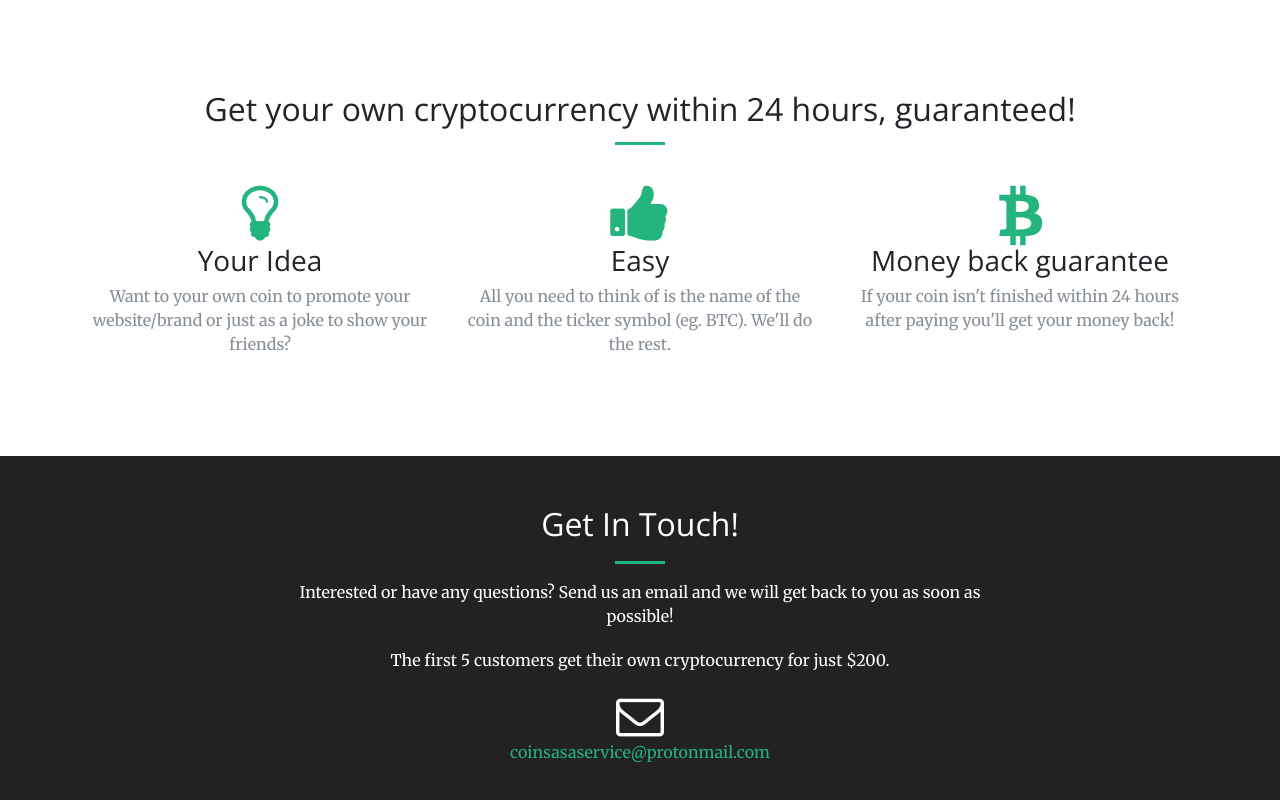
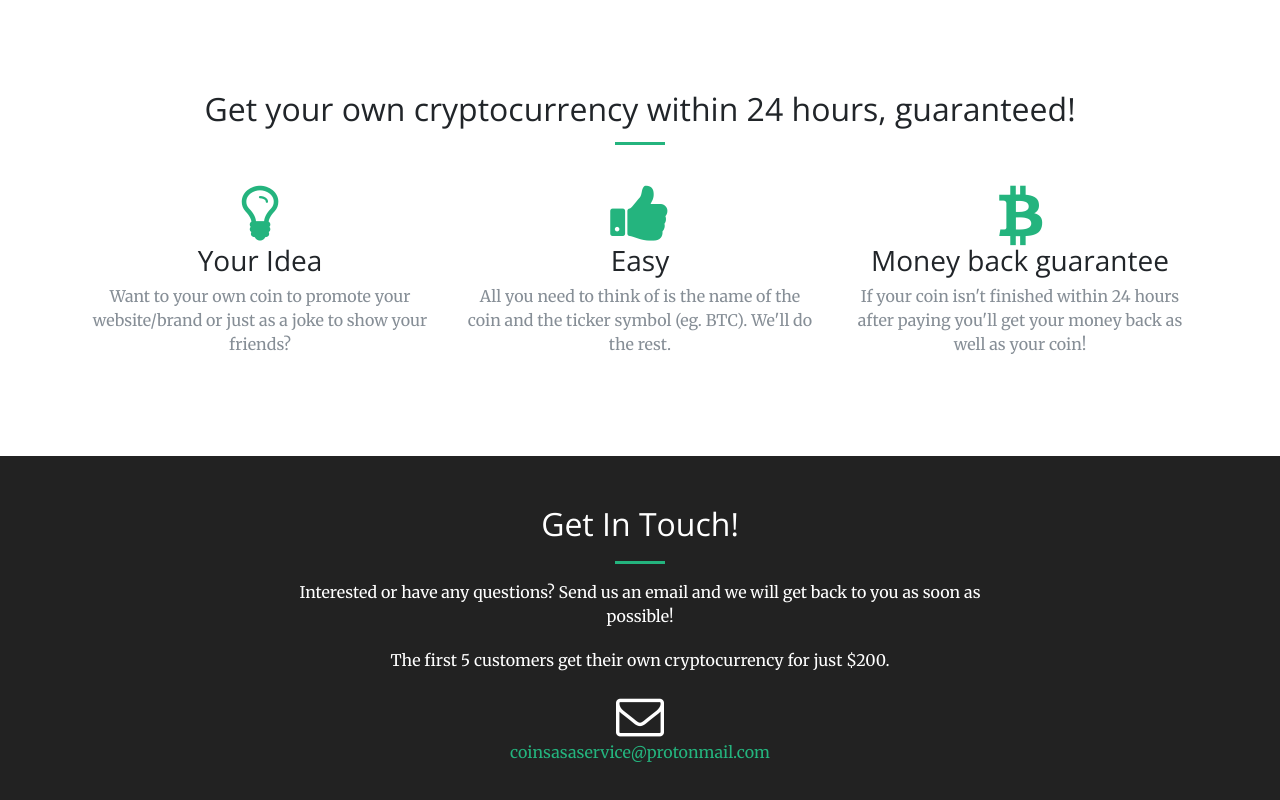
Before and after one commit to JamieFarrelly/CoinsAsAService, a plain HTML site: page index.html in a window 1280 px wide. Shown: the part 809-1609 px from the top of the page. Drawn offline with nearby package versions, Linux system fonts and the light colour scheme.

Commit message:
changing money back guarantee text

```diff
--- a/index.html
+++ b/index.html
@@ -79,7 +79,7 @@
                         <div class="service-box">
                             <i class="fa fa-4x fa-btc text-primary sr-icons"></i>
                             <h3>Money back guarantee</h3>
-                            <p class="text-muted">If your coin isn't finished within 24 hours after paying you'll get your money back!</p>
+                            <p class="text-muted">If your coin isn't finished within 24 hours after paying you'll get your money back as well as your coin!</p>
                         </div>
                     </div>
                 </div>
```
